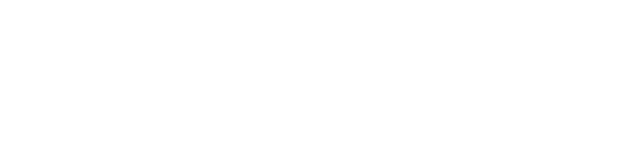
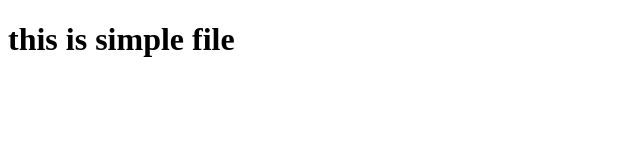
Before and after one commit to Captainsjack/firstrepo, a plain HTML site: page index.html in a window 1280 px wide. Shown: the whole page, without its empty margins (0-640 px from the left). Drawn offline with Linux system fonts and the light colour scheme.

Commit message:
added css file

```diff
--- a/index.html
+++ b/index.html
@@ -6,6 +6,6 @@
     <title>this is siple file</title>
 </head>
 <body>
-
+    <h1>this is simple file</h1>
 </body>
 </html>
--- /dev/null
+++ b/style.css
@@ -0,0 +1,3 @@
+h1{
+    color:aqua;
+}
```
